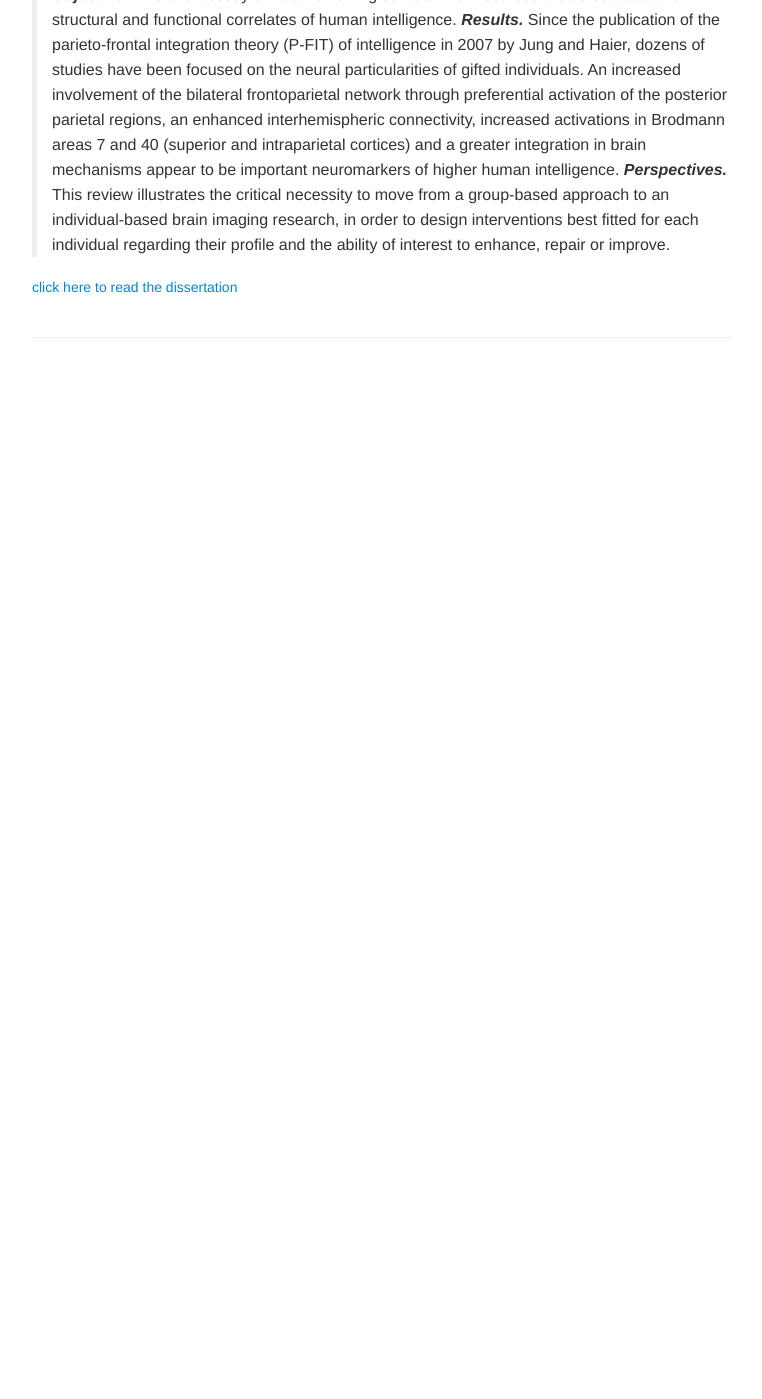
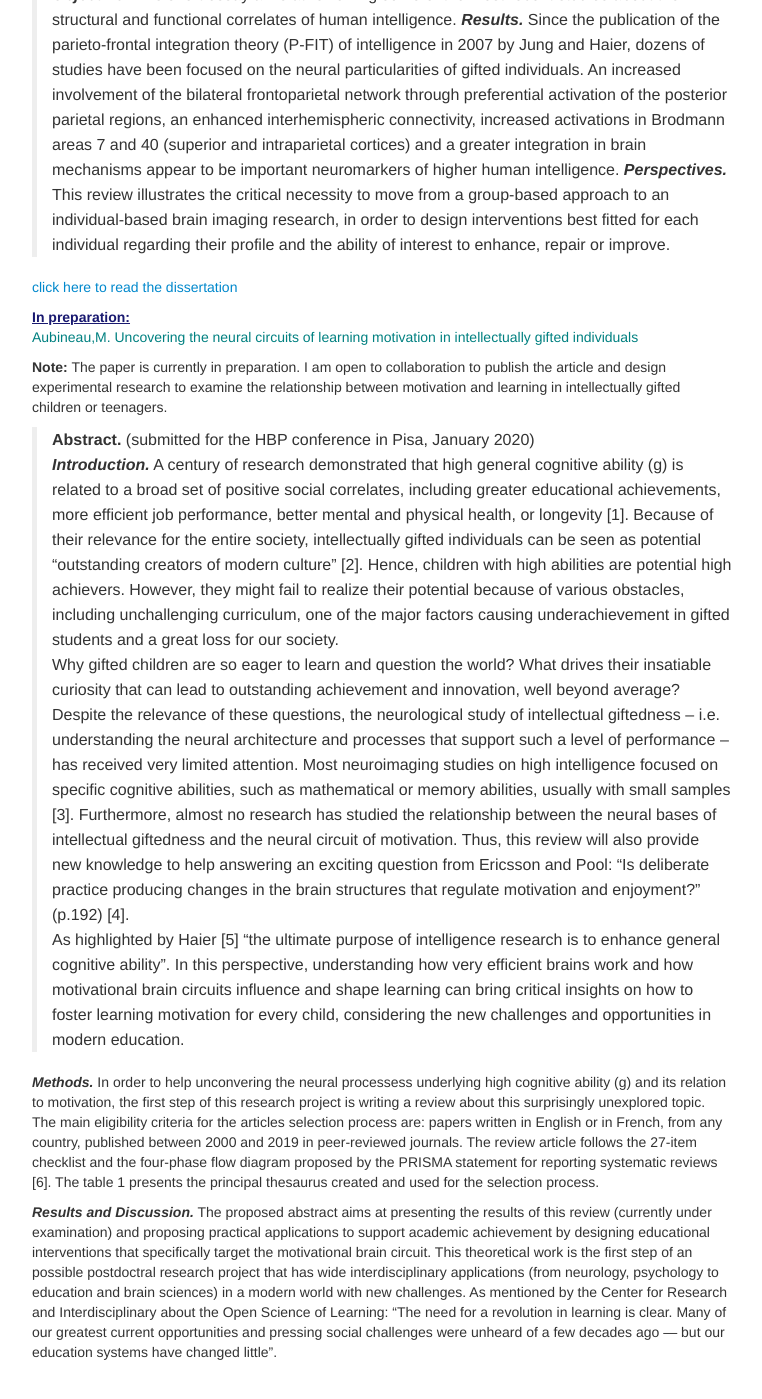
Before and after one commit to morgane-aubineau/My_personal_website, a Jekyll site: the page built from pages/Giftedness_Research.md, in a window 1280 px wide and 1400 px high, scrolled down 355 px. Shown: the whole window, without its empty margins (258-1020 px from the left). Built offline with Jekyll 4.4.1, drawn with Linux system fonts in a browser that asks for light colours; before the commit the page ends 900 px from its top, so only the background shows below that.

Commit message:
Update Giftedness_Research.md

```diff
--- a/pages/Giftedness_Research.md
+++ b/pages/Giftedness_Research.md
@@ -3,9 +3,25 @@ layout: page
 title: Giftedness Research
 description: Giftedness research page
 ---
-<ins>**Dissertation:**</ins><br>
-<span style="color:SlateBlue">Structural and functional neuromarkers of high general cognitive ability *(g)* (2018, University Pierre and Marie Curie, Paris VI)</span>
+<span style="color:MidnightBlue"><ins>**Dissertation:**</ins></span><br>
+<span style="color:Teal">Structural and functional neuromarkers of high general cognitive ability *(g)* (2018, University Pierre and Marie Curie, Paris VI)</span>
 
->**Abstract** _**Introduction.**_ In today intelligence research, one question raises many challenges and ethical questions for the (near) future: what does a smart brain look like? The considerable improvements made in brain imaging open new and promising ways to examine this issue. _**Objective.**_ This short essay aims at reviewing some of the most recent studies about the structural and functional correlates of human intelligence. _**Results.**_ Since the publication of the parieto-frontal integration theory (P-FIT) of intelligence in 2007 by Jung and Haier, dozens of studies have been focused on the neural particularities of gifted individuals. An increased involvement of the bilateral frontoparietal network through preferential activation of the posterior parietal regions, an enhanced interhemispheric connectivity, increased activations in Brodmann areas 7 and 40 (superior and intraparietal cortices) and a greater integration in brain mechanisms appear to be important neuromarkers of higher human intelligence. _**Perspectives.**_ This review illustrates the critical necessity to move from a group-based approach to an individual-based brain imaging research, in order to design interventions best fitted for each individual regarding their profile and the ability of interest to enhance, repair or improve.
+>**Abstract.** _**Introduction.**_ In today intelligence research, one question raises many challenges and ethical questions for the (near) future: what does a smart brain look like? The considerable improvements made in brain imaging open new and promising ways to examine this issue. _**Objective.**_ This short essay aims at reviewing some of the most recent studies about the structural and functional correlates of human intelligence. _**Results.**_ Since the publication of the parieto-frontal integration theory (P-FIT) of intelligence in 2007 by Jung and Haier, dozens of studies have been focused on the neural particularities of gifted individuals. An increased involvement of the bilateral frontoparietal network through preferential activation of the posterior parietal regions, an enhanced interhemispheric connectivity, increased activations in Brodmann areas 7 and 40 (superior and intraparietal cortices) and a greater integration in brain mechanisms appear to be important neuromarkers of higher human intelligence. _**Perspectives.**_ This review illustrates the critical necessity to move from a group-based approach to an individual-based brain imaging research, in order to design interventions best fitted for each individual regarding their profile and the ability of interest to enhance, repair or improve.
 
 [click here to read the dissertation]({{BASE_PATH}}/pages/working_papers/Mémoire_Morgane_Aubineau_final.pdf)
+
+<span style="color:MidnightBlue"><ins>**In preparation:**</ins></span><br>
+<span style="color:Teal">Aubineau,M. Uncovering the neural circuits of learning motivation in intellectually gifted individuals</span>
+
+**Note:** The paper is currently in preparation. I am open to collaboration to publish the article and design experimental research to examine the relationship between motivation and learning in intellectually gifted children or teenagers.
+
+>**Abstract.** (submitted for the HBP conference in Pisa, January 2020)<br>
+_**Introduction.**_ A century of research demonstrated that high general cognitive ability (g) is related to a broad set of positive social correlates, including greater educational achievements, more efficient job performance, better mental and physical health, or longevity [1]. Because of their relevance for the entire society, intellectually gifted individuals can be seen as potential “outstanding creators of modern culture” [2]. Hence, children with high abilities are potential high achievers. However, they might fail to realize their potential because of various obstacles, including unchallenging curriculum, one of the major factors causing underachievement  in gifted students and a great loss for our society.<br>
+Why gifted children are so eager to learn and question the world? What drives their insatiable curiosity that can lead to outstanding achievement and innovation, well beyond average?<br>
+Despite the relevance of these questions, the neurological study of intellectual giftedness – i.e. understanding the neural architecture and processes that support such a level of performance – has received very limited attention.  Most neuroimaging studies on high intelligence focused on specific cognitive abilities, such as mathematical or memory abilities, usually with small samples [3]. Furthermore, almost no research has studied the relationship between the neural bases of intellectual giftedness and the neural circuit of motivation. Thus, this review will also provide new knowledge to help answering an exciting question from Ericsson and Pool: “Is deliberate practice producing changes in the brain structures that regulate motivation and enjoyment?” (p.192) [4].<br>
+As highlighted by Haier [5] “the ultimate purpose of intelligence research is to enhance general cognitive ability”. In this perspective, understanding how very efficient brains work and how motivational brain circuits influence and shape learning can bring critical insights on how to foster learning motivation for every child, considering the new challenges and opportunities in modern education.
+
+_**Methods.**_ In order to help unconvering the neural processess underlying high cognitive ability (g) and its relation to motivation, the first step of this research project is writing a review about this surprisingly unexplored topic.
+The main eligibility criteria for the articles selection process are: papers written in English or in French, from any country, published between 2000 and 2019 in peer-reviewed journals. The review article follows the 27-item checklist and the four-phase flow diagram proposed by the PRISMA statement for reporting systematic reviews [6]. The table 1 presents the principal thesaurus created and used for the selection process.
+
+_**Results and Discussion.**_ The proposed abstract aims at presenting the results of this review (currently under examination) and proposing practical applications to support academic achievement by designing educational interventions that specifically target the motivational brain circuit. This theoretical work is the first step of an possible postdoctral research project that has wide interdisciplinary applications (from neurology, psychology to education and brain sciences) in a modern world with new challenges. As mentioned by the Center for Research and Interdisciplinary about the Open Science of Learning: “The need for a revolution in learning is clear. Many of our greatest current opportunities and pressing social challenges were unheard of a few decades ago — but our education systems have changed little”.
```
